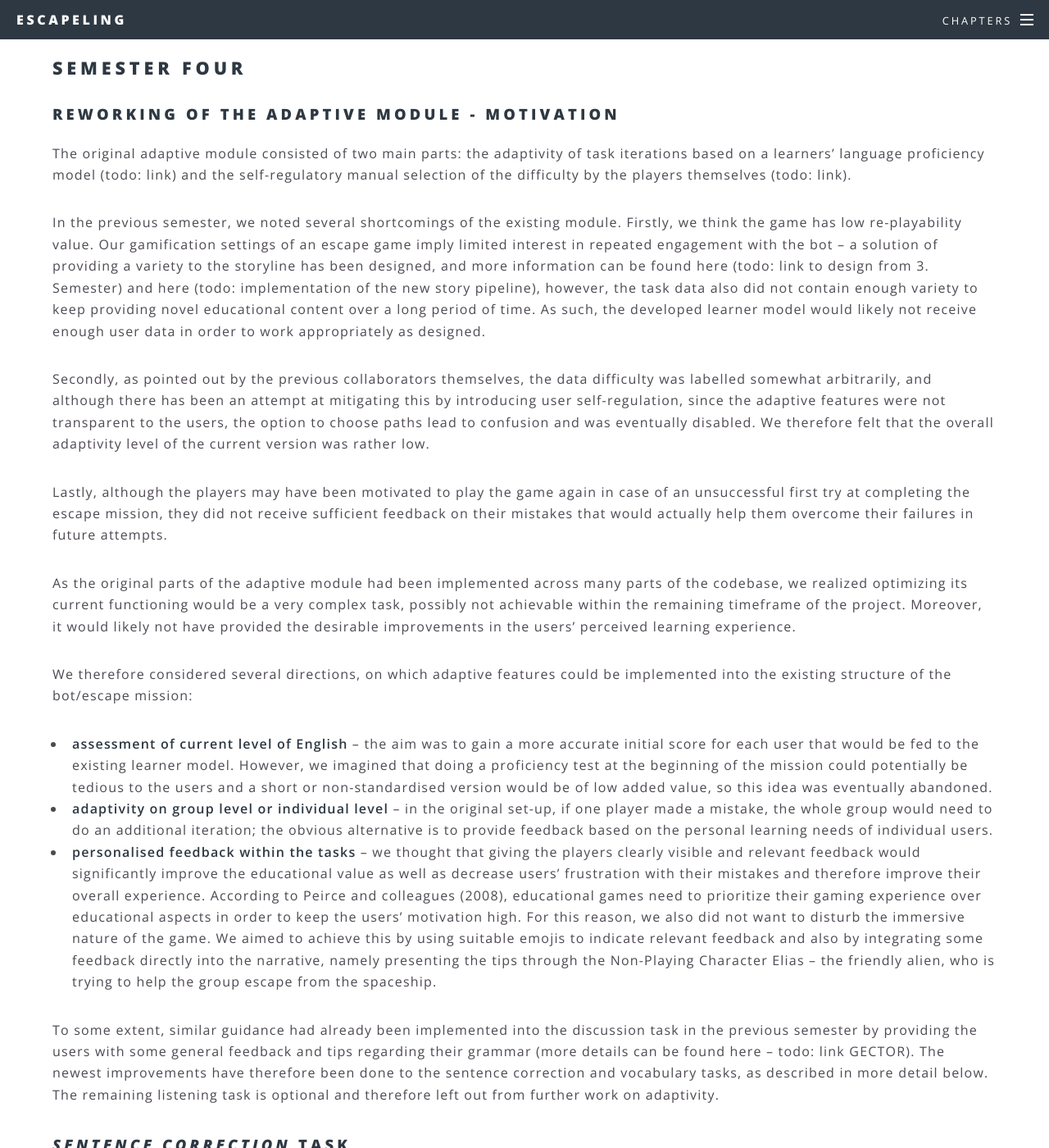
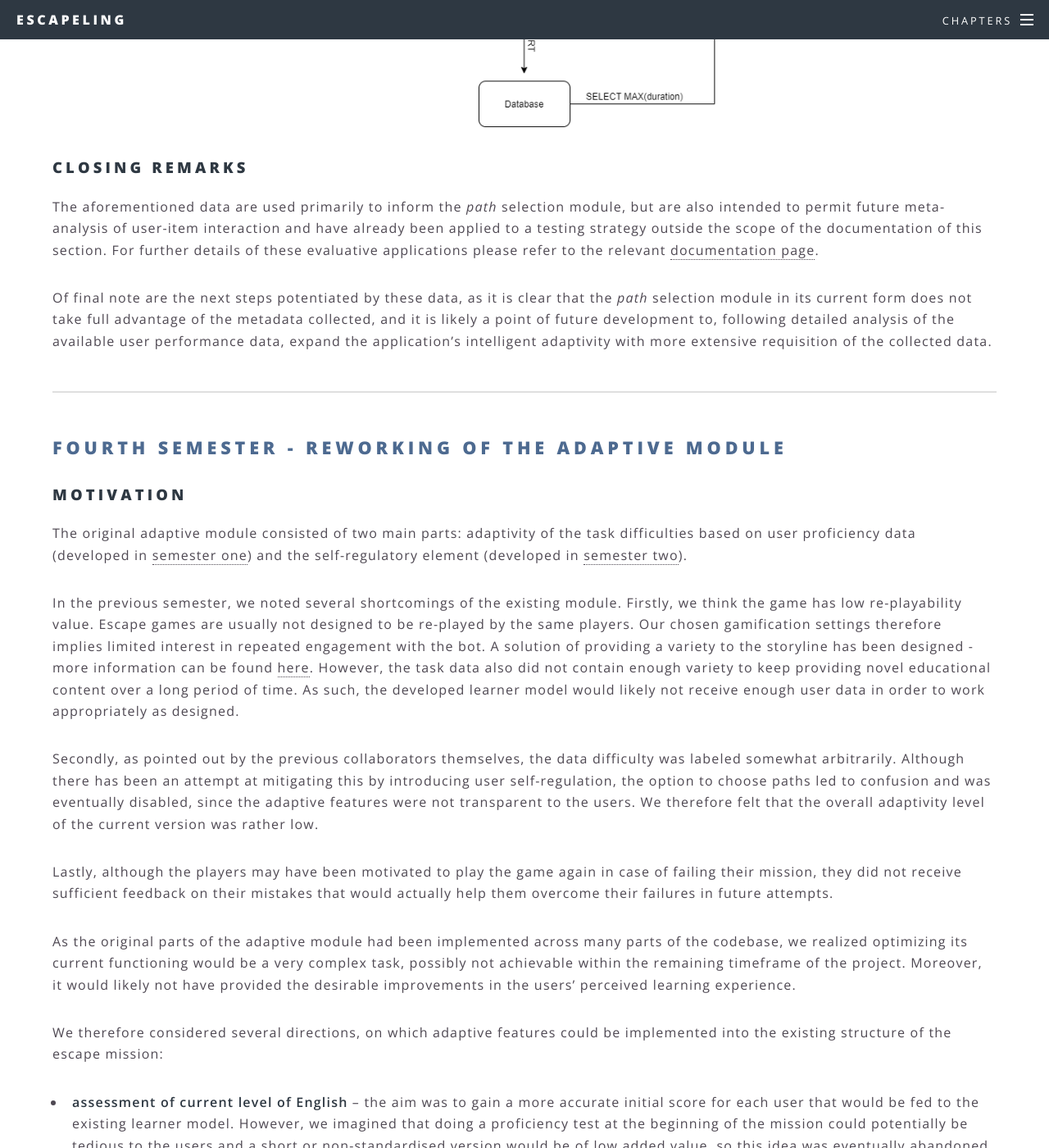
Before and after one commit to ALLUOS/ALLUOS.github.io, a Jekyll site: the page built from _posts/2021-02-03-adaptive.md, in a window 1280 px wide and 1400 px high, scrolled down 5621 px. Shown: the whole window at 82% size. Built offline with Jekyll 4.4.1, drawn with Linux system fonts in a browser that asks for light colours; some of the changed text lies outside the part shown.

Commit message:
Adaptive module (#73) (#74)
* implemented feedback

added table of contents, refs, updated links, fixed language

* edited frontmatter and quick links

* fixed typos

* links for semester two

* #

* integrated feedback + fixed links

Co-authored-by: Tobi Obeck <13554426+TobiObeck@users.noreply.github.com>
Co-authored-by: Estah <echevalier@uos.de>

Co-authored-by: Tobi Obeck <13554426+TobiObeck@users.noreply.github.com>
Co-authored-by: Estah <echevalier@uos.de>

```diff
--- a/_posts/2021-02-03-adaptive.md
+++ b/_posts/2021-02-03-adaptive.md
@@ -2,24 +2,49 @@
 layout: post
 title: Adaptive Module
 sections:
- - title: Overview
-   tag: \#overview
- - title: Path Selection
-   tag: \#path
- - title: Data Collection
-   tag: \#data
+ - title: Second Semester
+   tag: \#second
+ - title: Fourth Semester
+   tag: \#fourth
 description: Learn more about the application's adaptive module.
 image: pic06.jpg
 ---
 
 <div id="overview"></div>
+
 ## Overview
+
 The adaptive module is the application’s component which provides individual users and, by extension, groups, with content which is attuned to their previous performance. Adaptivity in educational applications contributes to the uniqueness of the users’ learning experience, facilitates their learning process, and improves the learner satisfaction (Martin et al., 2020). Since our app is designed for interaction of learners in groups, the individual learning abilities of the users may differ, so keeping the tasks at the appropriate level for everyone is an especially challenging but important task. For the newest version of the adaptive features, you can follow this link (todo: add link to the fourth semester section) to the relevant sections.
+
+
+## Contents
+
+<span class = "content-overview"><a href = "#second">Second Semester</a></span>
+
+1. [Adaptive modules problems](#problems)
+2. [A paradigm shift to player self-regulation](#paradigm_shift)
+3. [The *path* features](#path_features)
+4. [Adaptive data](#data)
+5. [Closing remarks](#closing_remarks)
+
+<span class = "content-overview"><a href = "#fourth">Fourth Semester</a></span>
+
+1. [Motivation](#motivation)
+2. [Sentence correction task](#sentence_correction)
+3. [Vocabulary guessing task](#vocabulary_guessing)
+4. [Possible extensions and improvements](#extensions_improvements)
 
 ------
 
+<!-- Semester Two -->
+
+<div id="second"></div>
+
+<h2><span class="section">Second semester - Adaptive module weaknesses led to player self-regulation approach</span></h2>
+
 <div id="path"></div>
-## Semester Three - Adaptive module weaknesses led to player self-regulation approach
+
+<div id="problems"></div>
 
 ### The missing scientific backing and unclear justification are the adaptive modules problems.
 
@@ -29,6 +54,8 @@
 2. the missing scientific backing for the item difficulty classification,
 3. the missing justification for the prioritization of weak player categories,
 4. the missing of data to solve the above points.
+
+<div id="paradigm_shift"></div>
 
 ### A paradigm shift to player self-regulation neutralizes the problem.
 
@@ -41,6 +68,8 @@
 How all of this new features interact with each other and within the adaptive module you can see in the graphic below.
 
 <img src="{{ '' | absolute_url }}/assets/images/overview_adaptive_module.jpg" class="center">
+
+<div id="path_features"></div>
 
 ### The *path* selection choice after each task iteration is partially data driven.
 
@@ -75,9 +104,8 @@
 
 Finally, an item out of the chosen category with the calculated difficulty is randomly selected out of the database.
 
-***
+<div id="data"></div>
 
-<div id="data"></div>
 ## Adaptive Data
 
 To support the above-described *path* selection functionality and to select *paths* more-intelligently we needed additional user performance data.
@@ -94,35 +122,45 @@
 
 <img src="{{ '' | absolute_url }}/assets/images/adaptive_data_collection.png" class="center">
 
+<div id="closing_remarks"></div>
+
 ### Closing Remarks
 
 The aforementioned data are used primarily to inform the *path* selection module, but are also intended to permit future meta-analysis of user-item interaction and have already been applied to a testing strategy outside the scope of the documentation of this section. For further details of these evaluative applications please refer to the relevant [documentation page]({{ "" | absolute_url }}/2021/04/01/evaluation.html#methods).
 
 Of final note are the next steps potentiated by these data, as it is clear that the *path* selection module in its current form does not take full advantage of the metadata collected, and it is likely a point of future development to, following detailed analysis of the available user performance data, expand the application's intelligent adaptivity with more extensive requisition of the collected data.
 
+<hr />
 
-## Semester four
+<!-- Semester Four -->
 
-### Reworking of the adaptive module - motivation
+<div id="fourth"></div>
 
-The original adaptive module consisted of two main parts: the adaptivity of task iterations based on a learners’ language proficiency model (todo: link) and the self-regulatory manual selection of the difficulty by the players themselves (todo: link).
+<h2><span class="section">Fourth semester - Reworking of the adaptive module</span></h2>
 
-In the previous semester, we noted several shortcomings of the existing module. Firstly, we think the game has low re-playability value. Our gamification settings of an escape game imply limited interest in repeated engagement with the bot – a solution of providing a variety to the storyline has been designed, and more information can be found here (todo: link to design from 3. Semester) and here (todo: implementation of the new story pipeline), however, the task data also did not contain enough variety to keep providing novel educational content over a long period of time. As such, the developed learner model would likely not receive enough user data in order to work appropriately as designed.
+<div id="motivation"></div>
 
-Secondly, as pointed out by the previous collaborators themselves, the data difficulty was labelled somewhat arbitrarily, and although there has been an attempt at mitigating this by introducing user self-regulation, since the adaptive features were not transparent to the users, the option to choose paths lead to confusion and was eventually disabled. We therefore felt that the overall adaptivity level of the current version was rather low.
+### Motivation
 
-Lastly, although the players may have been motivated to play the game again in case of an unsuccessful first try at completing the escape mission, they did not receive sufficient feedback on their mistakes that would actually help them overcome their failures in future attempts.
+The original adaptive module consisted of two main parts: adaptivity of the task difficulties based on user proficiency data (developed in [semester one]({{ "" | absolute_url }}/2021/04/02/implementation.html#adaptive)) and the self-regulatory element (developed in [semester two]({{ "" | absolute_url }}/2021/02/03/adaptive.html#second)).
+
+In the previous semester, we noted several shortcomings of the existing module. Firstly, we think the game has low re-playability value. Escape games are usually not designed to be re-played by the same players. Our chosen gamification settings therefore implies limited interest in repeated engagement with the bot. A solution of providing a variety to the storyline has been designed - more information can be found [here]({{ "" | absolute_url }}/2021/01/03/storytelling.html#story_pipeline). However, the task data also did not contain enough variety to keep providing novel educational content over a long period of time. As such, the developed learner model would likely not receive enough user data in order to work appropriately as designed.
+
+Secondly, as pointed out by the previous collaborators themselves, the data difficulty was labeled somewhat arbitrarily. Although there has been an attempt at mitigating this by introducing user self-regulation, the option to choose paths led to confusion and was eventually disabled, since the adaptive features were not transparent to the users. We therefore felt that the overall adaptivity level of the current version was rather low.
+
+Lastly, although the players may have been motivated to play the game again in case of failing their mission, they did not receive sufficient feedback on their mistakes that would actually help them overcome their failures in future attempts.
 
 
 As the original parts of the adaptive module had been implemented across many parts of the codebase, we realized optimizing its current functioning would be a very complex task, possibly not achievable within the remaining timeframe of the project. Moreover, it would likely not have provided the desirable improvements in the users’ perceived learning experience.
 
-We therefore considered several directions, on which adaptive features could be implemented into the existing structure of the bot/escape mission:
+We therefore considered several directions, on which adaptive features could be implemented into the existing structure of the escape mission:
 -   **assessment of current level of English** – the aim was to gain a more accurate initial score for each user that would be fed to the existing learner model. However, we imagined that doing a proficiency test at the beginning of the mission could potentially be tedious to the users and a short or non-standardised version would be of low added value, so this idea was eventually abandoned.
 -   **adaptivity on group level or individual level** – in the original set-up, if one player made a mistake, the whole group would need to do an additional iteration; the obvious alternative is to provide feedback based on the personal learning needs of individual users.
--   **personalised feedback within the tasks** – we thought that giving the players clearly visible and relevant feedback would significantly improve the educational value as well as decrease users’ frustration with their mistakes and therefore improve their overall experience. According to Peirce and colleagues (2008), educational games need to prioritize their gaming experience over educational aspects in order to keep the users’ motivation high. For this reason, we also did not want to disturb the immersive nature of the game. We aimed to achieve this by using suitable emojis to indicate relevant feedback and also by integrating some feedback directly into the narrative, namely presenting the tips through the Non-Playing Character Elias – the friendly alien, who is trying to help the group escape from the spaceship.
+-   **personalised feedback within the tasks** – we thought that giving the players clearly visible and relevant feedback would significantly improve the educational value as well as decrease users’ frustration with their mistakes, and therefore improve their overall experience. According to Peirce and colleagues (2008), educational games need to prioritize their gaming experience over educational aspects in order to keep the users’ motivation high. For this reason, we also did not want to disturb the immersive nature of the game. We aimed to achieve this by using suitable emojis to indicate relevant feedback and also by integrating some feedback directly into the narrative, namely presenting the tips through the Non-Playing Character Elias – the friendly alien, who is trying to help the group escape from the spaceship.
 
+To some extent, similar guidance had already been implemented into the discussion task in the [previous semester]({{ "" | absolute_url }}/2021/02/01/GEC.html) by providing the users with some general feedback and tips regarding their grammar. The latest improvements have therefore been applied to the sentence correction and vocabulary tasks, as described in more detail below. The remaining listening task is optional and therefore left out from further work on adaptivity.
 
-To some extent, similar guidance had already been implemented into the discussion task in the previous semester by providing the users with some general feedback and tips regarding their grammar (more details can be found here – todo: link GECTOR). The newest improvements have therefore been done to the sentence correction and vocabulary tasks, as described in more detail below. The remaining listening task is optional and therefore left out from further work on adaptivity.
+<div id="sentence_correction"></div>
 
 ### _Sentence correction_ task
 In sentence correction tasks, we have three subtasks for each sentence presented. Players have to be able to complete each of these subtasks. Only after completing each of these subtasks, it will be considered complete/passed.
@@ -140,16 +178,25 @@
 
 The final task here now is providing the replacement(correct word) for the sentence, but a player do make mistake here as well. In the previous version of the game it was so that, in this case, they would fail this iteration. This makes the game a bit unfair and not very user-friendly. The best option would be to provide a next chance if they had never seen the required grammar rule for correcting the given sentence. So we implemented code in such a way that they would fail the iteration if they had already seen the appropriate grammar rule. And if they have never seen the appropriate grammar rule required for this sentence, then they will first get a grammar rule and get the opportunity to correct themselves.
 
+<div id="vocabulary_guessing"></div>
+
 ### _Vocabulary guessing_ task
 
 The vocabulary guessing task aims to make the users actively use and have a full understanding of a particular word. This is achieved by making other users guess the word from the definition. The user needs to come up with a description of a word which is adapted to the other user’s knowledge. In an ideal case, the interaction between users knowing the word and those who have no or only a partial understanding will help all users to understand a piece of vocabulary better. Effectively, the users lacking knowledge use other players as learning resources as described in McGroarty (1989).
 
 The goal of the game is to allow the users to make use of their own vocabulary knowledge. First, the user who must describe the word is allowed to get a new one, if the word is unknown. This already constitutes an adaptability feature, ensuring the user actually is feeling competent enough to explain a word to their teammates. Playing the role of an expert explaining a certain concept was proven to help settle and deepen the comprehension of said concept (Silbert et al., 2013).
 
-Additionally, in the current version of the “Escapeling” application, a hint system was implemented. After three wrong guesses, the users get the word category as a hint (Figure 1).
+Additionally, in the current version of the “Escapeling” application, a hint system was implemented.
+We assume that the player proceeds by a top-down approach, where they will first explain the context of the word at hand and then refine it until one teammate guesses the word correctly. It is of course not always the case that users describe the word using this pattern. But, it is a helpful assumption to guide the users throughout one round if they do not succeed with the task at hand.
+The hints are therefore structured in a similar way, using a top-down approach. First, after multiple wrong guesses, the application will first try to frame the users into the correct context.
+
+Here, the application will give the users the category of the word to be guessed. The categories were originally crafted to match the *paths* structure used in the previous version of the adaptive module (see [Adaptive module](#the-path-selection-choice-after-each-task-iteration-is-partially-data-driven)). It was decided to modify the categories’ names in order to match a B1-B2 vocabulary level. The categories used in the current version are: *free time, culture & arts, education & society, nature & science, food, body & soul and household & buildings*.
+After three wrong guesses, the users get the word category as a hint (Figure 1).
 
 <img src="{{ '' | absolute_url }}/assets/images/hint_category.png" class="center">
 Figure 1: After 3 wrong guesses, the category of the word is displayed as a hint.
+
+The second and third types of hints focus on the letters of the words. This allows the users to narrow down their guesses until finding the correct word.
 
 After three additional wrong guesses, the group will receive the number of letters of the word (Figure 2). Then, after three more wrong guesses, the users will get a hint showing one letter of the word and its place within the word, similar to a hangman game (Figure 3).  It should be noted that after 9 wrong guesses, when the hangman hint is shown, each additional wrong guess will trigger a supplementary hint. The supplementary hint will show an additional letter inside the word, but no more half of the letter will be shown.
 
@@ -160,17 +207,15 @@
 <img src="{{ '' | absolute_url }}/assets/images/hint_hangaman.png" class="center">
 Figure 3: After 9 wrong guesses or more, a hangman-style hint is displayed. The total amount of different letters shown does not exceed half of the the total number of letters in the word.
 
-We assume that the player proceeds by a top-down approach, where they will first explain the context of the word at hand and then refine it until one teammate guesses the word correctly. It is of course not always the case that users describe the word using this pattern. But, it is a helpful assumption to guide the users throughout one round if they do not succeed with the task at hand.
-
-The hints are therefore structured in a similar way, using a top-down approach. First, after multiple wrong guesses, the application will first try to frame the users into the correct context. Here, the application will give the users the category of the word to be guessed. The categories were originally crafted to match the *paths* structure used in the previous version of the adaptive module (see Adaptive module). It was decided to modify the categories’ names in order to match a B1-B2 vocabulary level. The categories used in the current version are: *free time, culture & arts, education & society, nature & science, food, body & soul and household & buildings*. The second and third types of hints focus on the letters of the words. This allows the users to narrow down their guesses until finding the correct word.
+<div id="extensions_improvements"></div>
 
 ### Possible extensions and improvements
 
-The adaptive module in its current form was designed as a minimal viable feature. It should put into practice the decision of changing the objectives of the adaptive module. In addition, it highlights the choices made concerning learning and user experience. These choices have been supported by the interviewees during the first qualitative evaluation. More details about the evaluation can be found at (see Evaluation). Therefore, we assume the design choices we made are the correct basis for future theoretical improvements the application could profit from.
+The adaptive module in its current form was designed as a minimal viable feature. It should put into practice the decision of changing the objectives of the adaptive module. In addition, it highlights the choices made concerning learning and user experience. These choices have been supported by the interviewees during the first qualitative evaluation. More details about the evaluation can be found at (see [Evaluation](#evaluation)). Therefore, we assume the design choices we made are the correct basis for future theoretical improvements the application could profit from.
 
 Future features should therefore also target specific aspects of the user’s abilities, i.e. identify their weaknesses and address them. All feedback must be targeted and help the user to enable them to understand or solve the task. It must also avoid repeating information the user already has, in order to maximize the efficiency of the learning progress.
 
-Improvements on feedback and adaptability can theoretically be applied to all four tasks. An additional adaptivity feature could be used to foster a helpful inter-user support system which overall improves the learning experience as suggested by McGroarty (1989). In the sentence correction task, each round consists of three subtasks, namely recognizing the correctness of the sentence, identifying the faulty word and producing the correct word instead. Instead of having a single student performing all those tasks when performing poorly, the subtask could be divided amongst the students. This would make use of the other students as resources, allowing the student to make profit of the knowledge of others. In conclusion, new adaptability features require often to modify the tasks’ flow, but overall improve learning efficiency.
+Improvements on feedback and adaptability can theoretically be applied to all four tasks. An additional adaptivity feature could be used to foster a helpful inter-user support system which overall improves the learning experience as suggested by McGroarty (1989). In the sentence correction task, each round consists of three subtasks, namely recognizing the correctness of the sentence, identifying the faulty word and producing the correct word instead. Instead of having a single student perform all those tasks when performing poorly, the subtask could be divided amongst the students. This would make use of the other students as resources, allowing the student to make profit of the knowledge of others. In conclusion, new adaptability features require often to modify the tasks’ flow, but overall improve learning efficiency.
 
 
 ### Bibliography
```
